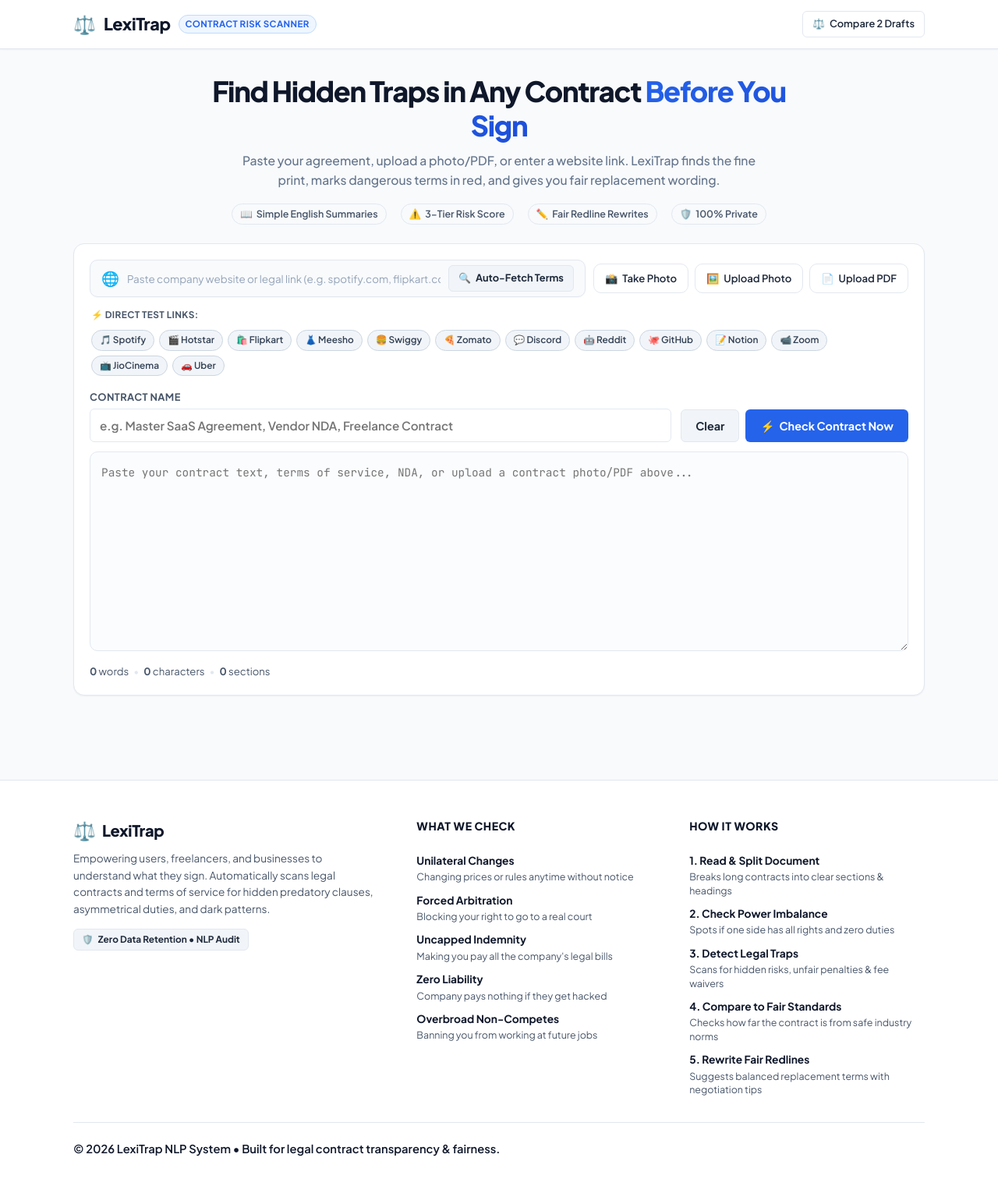
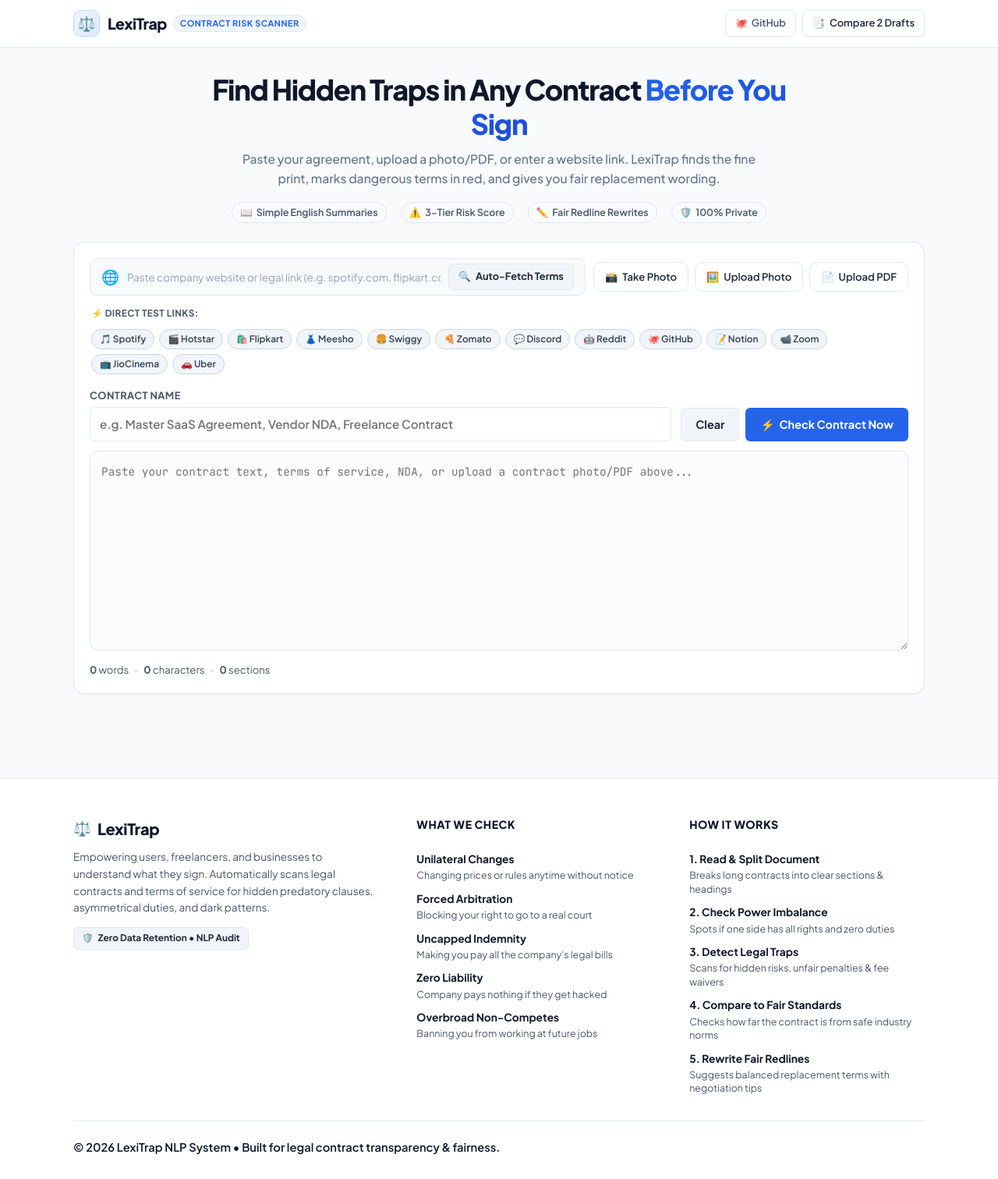
Before and after one commit to Abhijeet0848/LexiTrap, a Flask app: page / in a window 1280 px wide. Shown: the whole page at 78% size. After the commit the page ends 1481 px from the top, so only its background shows below. Run offline with Flask 3, Linux system fonts and the light colour scheme; some libraries are stand-ins or nearby versions.

Commit message:
feat: enhance top navigation bar with glassmorphism, brand emblem, and GitHub link

```diff
--- a/static/css/styles.css
+++ b/static/css/styles.css
@@ -99,17 +99,20 @@
 }
 
 /* ==========================================================================
-   Header & Navigation
+   Header & Navigation (Glassmorphism & Clean Typography)
    ========================================================================== */
 .navbar {
-    background-color: #ffffff;
-    border-bottom: 1px solid var(--border);
-    padding: clamp(10px, 2vh, 14px) 0;
-    box-shadow: var(--shadow-sm);
+    background-color: rgba(255, 255, 255, 0.92);
+    backdrop-filter: blur(14px);
+    -webkit-backdrop-filter: blur(14px);
+    border-bottom: 1px solid rgba(226, 232, 240, 0.85);
+    padding: clamp(10px, 1.8vh, 13px) 0;
+    box-shadow: 0 1px 3px rgba(0, 0, 0, 0.02);
     position: sticky;
     top: 0;
     z-index: 100;
     width: 100%;
+    transition: all 0.2s ease;
 }
 
 .nav-container {
@@ -125,39 +128,95 @@
 .nav-brand {
     display: flex;
     align-items: center;
-    gap: clamp(6px, 1.5vw, 10px);
+    gap: 10px;
     text-decoration: none;
+}
+
+.brand-icon-wrapper {
+    width: 34px;
+    height: 34px;
+    background: linear-gradient(135deg, #eff6ff 0%, #dbeafe 100%);
+    border: 1px solid #bfdbfe;
+    border-radius: 9px;
+    display: flex;
+    align-items: center;
+    justify-content: center;
+    box-shadow: 0 1px 2px rgba(37, 99, 235, 0.08);
+    flex-shrink: 0;
+}
+
+.brand-icon {
+    font-size: 1.15rem;
+    line-height: 1;
+}
+
+.brand-text-group {
+    display: flex;
+    align-items: center;
+    gap: 8px;
     flex-wrap: wrap;
 }
 
-.brand-icon {
-    font-size: clamp(1.2rem, 3vw, 1.45rem);
-    line-height: 1;
-}
-
 .brand-name {
-    font-size: clamp(1.15rem, 3vw, 1.35rem);
+    font-size: 1.22rem;
     font-weight: 800;
-    color: var(--text-heading);
-    letter-spacing: -0.02em;
+    color: #0f172a;
+    letter-spacing: -0.03em;
 }
 
 .brand-tag {
-    font-size: clamp(0.65rem, 1.5vw, 0.72rem);
+    font-size: 0.68rem;
     font-weight: 700;
-    color: var(--primary);
-    background-color: var(--primary-subtle);
-    border: 1px solid var(--primary-border);
+    color: #2563eb;
+    background-color: #eff6ff;
+    border: 1px solid #dbeafe;
     padding: 2px 8px;
-    border-radius: 20px;
+    border-radius: 9999px;
     text-transform: uppercase;
-    letter-spacing: 0.4px;
+    letter-spacing: 0.5px;
     white-space: nowrap;
 }
 
-@media (max-width: 380px) {
+.nav-actions {
+    display: flex;
+    align-items: center;
+    gap: 8px;
+}
+
+.nav-link-btn {
+    display: inline-flex;
+    align-items: center;
+    gap: 5px;
+    font-size: 0.8rem;
+    font-weight: 600;
+    color: #475569;
+    background: #ffffff;
+    border: 1px solid #e2e8f0;
+    padding: 6px 12px;
+    border-radius: var(--radius-sm);
+    text-decoration: none;
+    transition: all 0.15s ease;
+}
+
+.nav-link-btn:hover {
+    background-color: #f8fafc;
+    border-color: #cbd5e1;
+    color: #0f172a;
+    transform: translateY(-1px);
+}
+
+.nav-cta-btn {
+    font-weight: 650;
+    box-shadow: 0 1px 2px rgba(0, 0, 0, 0.04);
+}
+
+@media (max-width: 480px) {
     .brand-tag {
         display: none;
+    }
+    .nav-link-btn {
+        padding: 5px 8px;
+        font-size: 0.75rem;
     }
 }
 
--- a/templates/index.html
+++ b/templates/index.html
@@ -17,13 +17,20 @@
     <header class="navbar">
         <div class="nav-container">
             <div class="nav-brand">
-                <span class="brand-icon">⚖️</span>
-                <span class="brand-name">LexiTrap</span>
-                <span class="brand-tag">Contract Risk Scanner</span>
+                <div class="brand-icon-wrapper">
+                    <span class="brand-icon">⚖️</span>
+                </div>
+                <div class="brand-text-group">
+                    <span class="brand-name">LexiTrap</span>
+                    <span class="brand-tag">Contract Risk Scanner</span>
+                </div>
             </div>
             <div class="nav-actions">
-                <button id="open-compare-btn" class="btn btn-outline btn-sm">
-                    <span>⚖️</span> Compare 2 Drafts
+                <a href="https://github.com/Abhijeet0848/LexiTrap" target="_blank" rel="noopener" class="nav-link-btn" title="View Project on GitHub">
+                    <span class="nav-link-icon">🐙</span> GitHub
+                </a>
+                <button id="open-compare-btn" class="btn btn-outline btn-sm nav-cta-btn">
+                    <span>📑</span> Compare 2 Drafts
                 </button>
             </div>
         </div>
```
